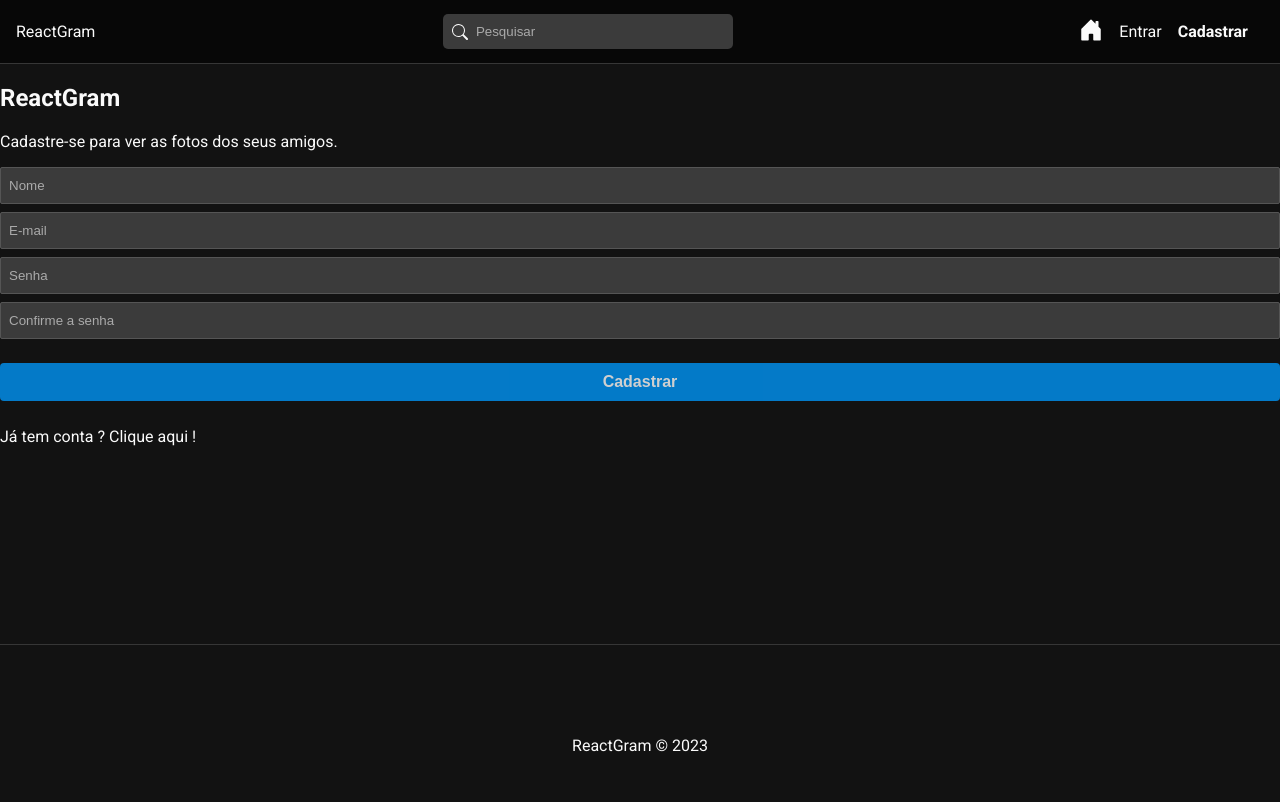
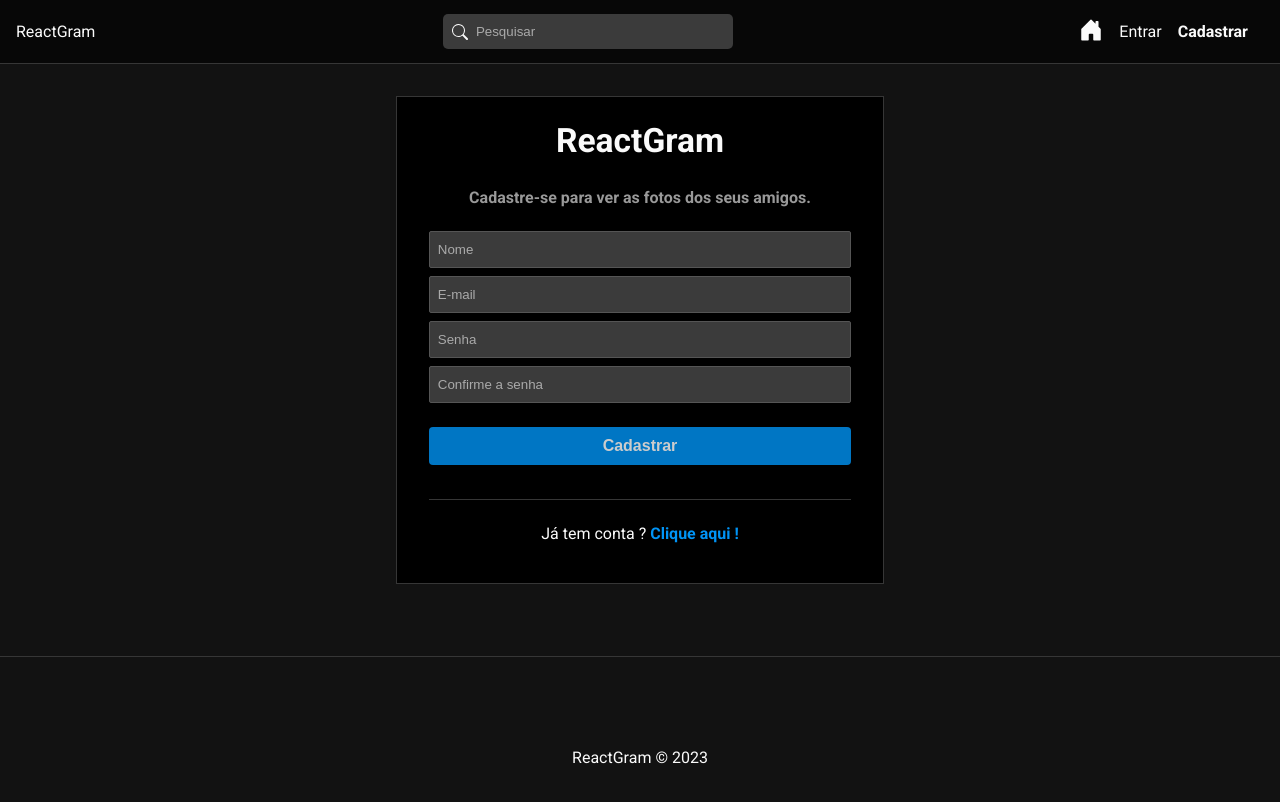
Before and after one commit to kaiotcp1/react-gram, a React (Create React App) app in the folder frontend/: page /register in a window 1280 px wide. Shown: the top 802 px of the page. Built offline with nearby package versions, Linux system fonts and the light colour scheme; the HTML template or start-up script is replaced by a standard one.

Commit message:
CSS do form de autenticação

```diff
--- a/frontend/src/pages/Auth/Auth.css
+++ b/frontend/src/pages/Auth/Auth.css
@@ -0,0 +1,40 @@
+#login,
+#register {
+    border: 1px solid #363636;
+    background-color: #000;
+    padding: 1.5em 2em;
+    max-width: 33%;
+    margin: 2em auto;
+    text-align: center;
+}
+
+#login h2,
+#register h2 {
+    text-align: center;
+    font-size: 2.1em;
+    margin-top: 0;
+}
+
+.subtitle {
+    font-weight: bold;
+    color: #999;
+    margin-bottom: 1.5em;
+}
+
+#login form,
+#register form {
+    padding-bottom: 1.5em;
+    margin-bottom: 1.5em;
+    border-bottom: 1px solid #363636;
+}
+
+/* #login p,
+#regsiter p {
+    text-align: center;
+} */
+
+#login p a,
+#register p a {
+    font-weight: bold;
+    color: #0094f6;
+}
--- a/frontend/src/pages/Auth/Register.js
+++ b/frontend/src/pages/Auth/Register.js
@@ -16,7 +16,7 @@
 
 
   return (
-    <div>
+    <div id='register'>
       <h2>ReactGram</h2>
       <p className="subtitle">Cadastre-se para ver as fotos dos seus amigos.</p>
       <form onSubmit={handleSubmit}>
```
